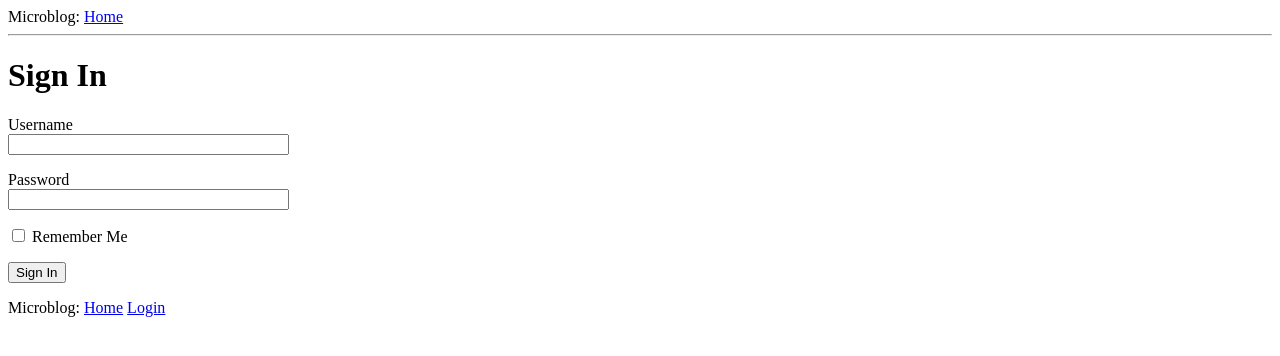
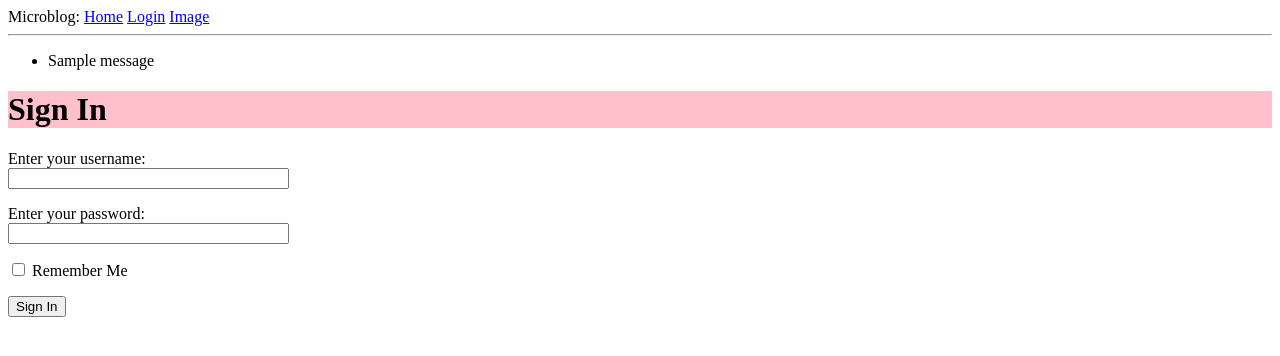
Before and after one commit to hunter-teacher-cert/work-topics-mlaks23, a Flask app: page /login in a window 1280 px wide. Shown: the top 356 px of the page. Run offline with Flask 2, Linux system fonts and the light colour scheme; one stand-in notice (Sample message) is shown.

Commit message:
updated files and folders

```diff
--- a/flask/microblog/app/forms.py
+++ b/flask/microblog/app/forms.py
@@ -3,7 +3,7 @@ from wtforms import StringField, PasswordField, BooleanField, SubmitField
 from wtforms.validators import DataRequired
 
 class LoginForm(FlaskForm):
-    username = StringField('Username', validators=[DataRequired()])
-    password = PasswordField('Password', validators=[DataRequired()])
+    username = StringField('Enter your username:', validators=[DataRequired()])
+    password = PasswordField('Enter your password: ', validators=[DataRequired()])
     remember_me = BooleanField('Remember Me')
     submit = SubmitField('Sign In')
--- a/flask/microblog/app/routes.py
+++ b/flask/microblog/app/routes.py
@@ -1,4 +1,4 @@
-from flask import render_template
+from flask import render_template, flash, redirect
 from app import app
 from app.forms import LoginForm
 
@@ -8,11 +8,15 @@ def index():
     user = {'username': 'Marisa'}
     return render_template('index.html', title='Home', user= user)
 
-@app.route("/image_css")
-def image_css():
-  return render_template("image_css.html")
+@app.route("/image")
+def image():
+  return render_template('image.html', title='Image')
 
-@app.route('/login')
+@app.route('/login', methods=['GET', 'POST'])
 def login():
     form = LoginForm()
+    if form.validate_on_submit():
+        flash('Login requested for user {}, remember_me={}'.format(
+            form.username.data, form.remember_me.data))
+        return redirect('/index')
     return render_template('login.html', title='Sign In', form=form)
--- /dev/null
+++ b/flask/microblog/app/static/style.css
@@ -0,0 +1,2 @@
+h1 {background-color: pink;}
+li: hover {background-color: green;}
--- a/flask/microblog/app/templates/base.html
+++ b/flask/microblog/app/templates/base.html
@@ -8,14 +8,22 @@
       {% endif %}
     </head>
     <body>
-        <div>Microblog: <a href="/index">Home</a></div>
-        <hr>
-        {% block content %}{% endblock %}
-    </body>
-    <div>
+      <div>
         Microblog:
         <a href="/index">Home</a>
         <a href="/login">Login</a>
+        <a href="/image">Image</a>
     </div>
-
+    <hr>
+        {% with messages = get_flashed_messages() %}
+        {% if messages %}
+        <ul>
+            {% for message in messages %}
+            <li>{{ message }}</li>
+            {% endfor %}
+        </ul>
+        {% endif %}
+        {% endwith %}
+        {% block content %}{% endblock %}
+    </body>
 </html>
--- a/flask/microblog/app/templates/login.html
+++ b/flask/microblog/app/templates/login.html
@@ -1,3 +1,5 @@
+<link rel ="stylesheet" href="/static/style.css">
+
 {% extends "base.html" %}
 
 {% block content %}
--- /dev/null
+++ b/flask/microblog/config.py
@@ -0,0 +1,4 @@
+import os
+
+class Config(object):
+    SECRET_KEY = os.environ.get('SECRET_KEY') or 'you-will-never-guess'
```
Also changed, not shown: flask/microblog/app/templates/image.html (added, +11 -0 lines), flask/microblog/app/templates/image_css.html (deleted, +0 -9 lines), flask/microblog/app/templates/index.html (+13 -1 lines), 3 other files.
